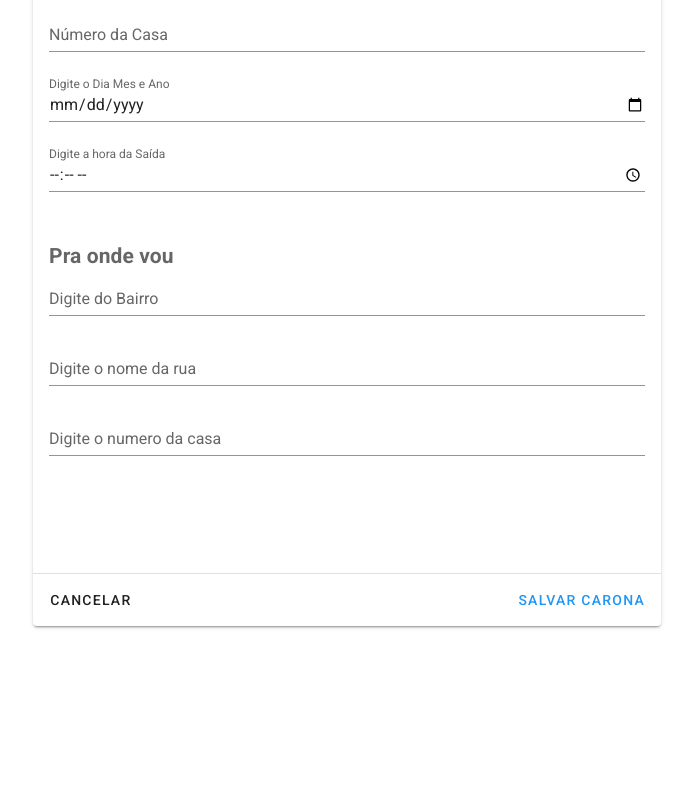
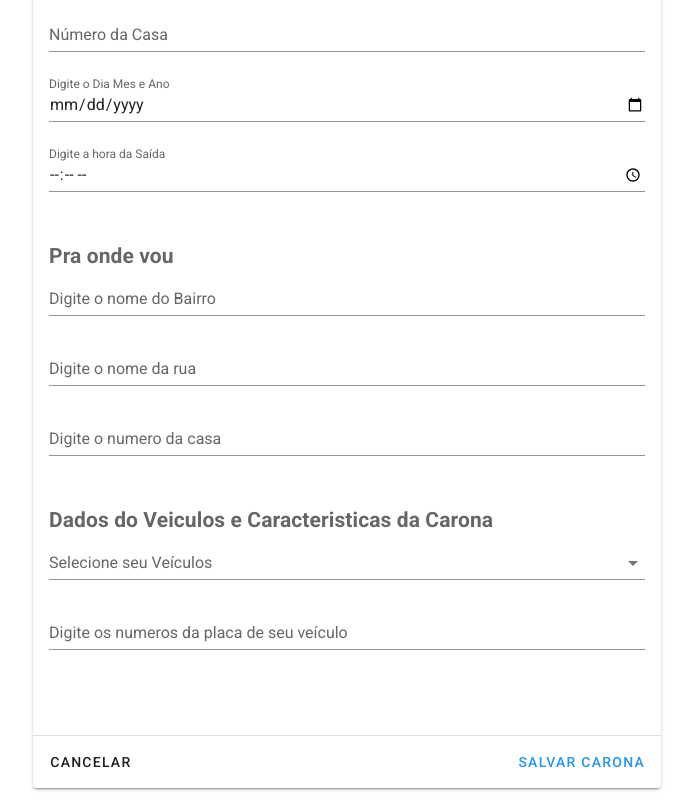
Before and after one commit to ifpi-picos/proxima-parada-front-end-vue, a Vue app: page /home/ride in a window 1280 px wide. Shown: the part 483-1283 px from the top of the page, without its empty margins (293-986 px from the left). Before the commit the page ends 1121 px from the top, so only its background shows below. Built offline with nearby package versions, Linux system fonts and the light colour scheme.

Commit message:
fazendo o formulario de dados das caracteristicas do transporte

```diff
--- a/src/pages/home/Cadastrar-Carona.vue
+++ b/src/pages/home/Cadastrar-Carona.vue
@@ -37,24 +37,27 @@
         <v-card-text>
           <h2>Pra onde vou</h2>
           <v-text-field ref="address"
-          label="Digite do Bairro " placeholder="Rua do pcc "/>
+          label="Digite o nome do Bairro " placeholder="Bairro pantanal"/>
 
           <v-text-field
-          label="Digite o nome da rua " placeholder="Rua do pcc "/>
+          label="Digite o nome da rua " placeholder="Qudra 04 "/>
 
           <v-text-field type="number"
-          label="Digite o numero da casa" placeholder="Rua do pcc "/>
+          label="Digite o numero da casa" placeholder=" 265 "/>
 
         </v-card-text>
 
         <v-card-text>
+          <h2>Dados do Veiculos e Caracteristicas da Carona</h2>
+          <v-select ref="veiculos" :items="veiculos" label="Selecione seu Veículos"/>
 
+          <v-text-field type="text"
+          label="Digite os numeros da placa de seu veículo" placeholder="xxx-xxxx"/>
 
         </v-card-text>
           <v-divider class="mt-12"/>
           <v-card-actions>
             <v-btn text> Cancelar </v-btn>
-
             <v-spacer></v-spacer>
             <v-btn color="blue" text @click="submit"> Salvar Carona </v-btn>
           </v-card-actions>
@@ -66,6 +69,7 @@
 <script>
  export default {
  data: () => ({
+  veiculos:['Moto','Carro'],
     errorMessages: '',
     name: null,
     address: null,
```
